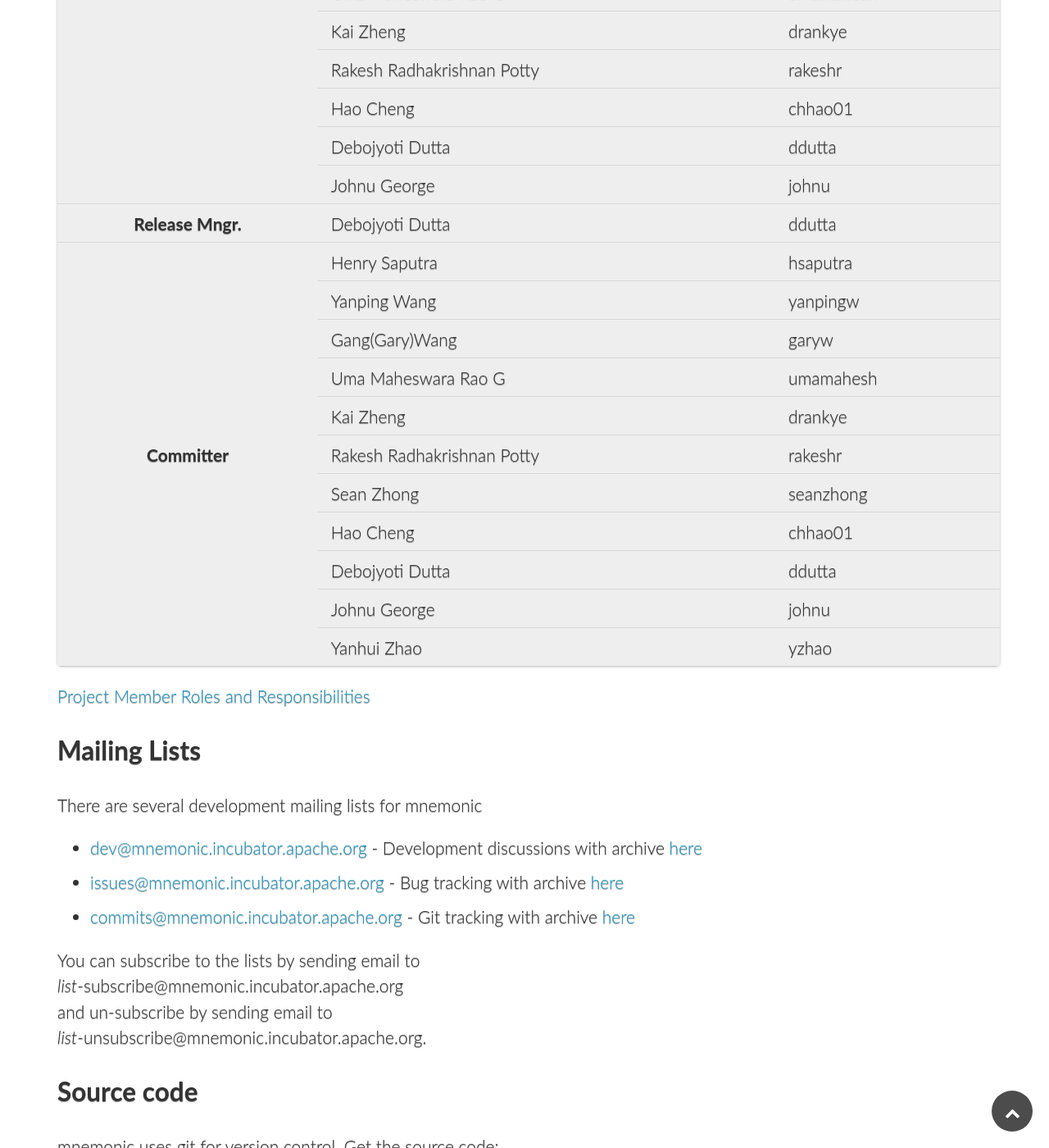
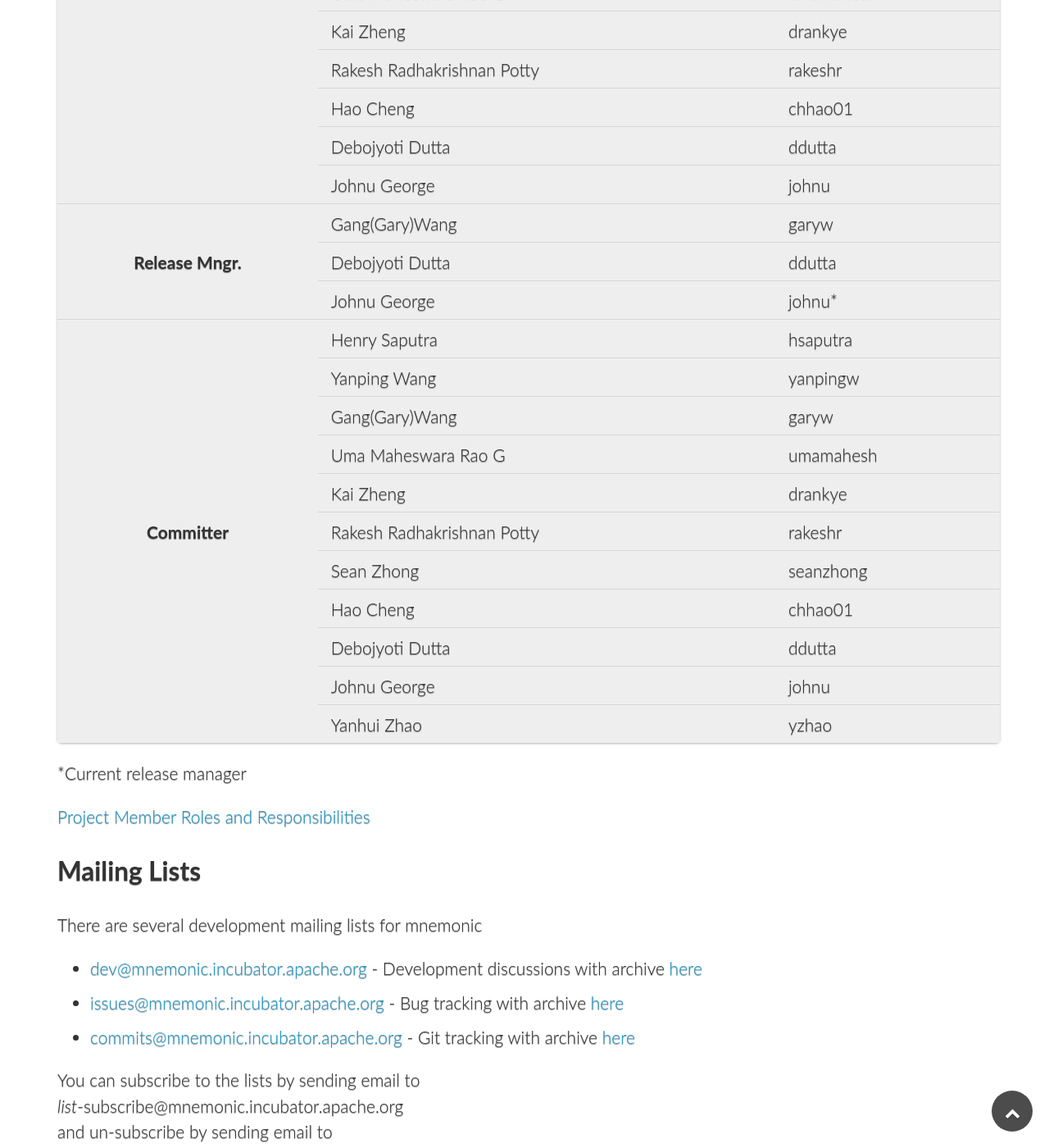
Before and after one commit to apache/mnemonic-site, a Jekyll site: the page built from src/develop/index.md, in a window 1280 px wide and 1400 px high, scrolled down 1004 px. Shown: the whole window at 82% size. Built offline with Jekyll 4.4.1, drawn with Linux system fonts in a browser that asks for light colours; some web fonts are replaced.

Commit message:
MNEMONIC-349:Update release manager in website

```diff
--- a/src/develop/index.md
+++ b/src/develop/index.md
@@ -91,9 +91,17 @@
       <td style="text-align: left">johnu</td>
     </tr>
     <tr>
-      <td rowspan="1" style="text-align: center; font-weight:700">Release Mngr.</td>
+      <td rowspan="3" style="text-align: center; font-weight:700">Release Mngr.</td>
+      <td style="text-align: left">Gang(Gary)Wang</td>
+      <td style="text-align: left">garyw</td>
+    </tr>
+    <tr>
       <td style="text-align: left">Debojyoti Dutta</td>
       <td style="text-align: left">ddutta</td>
+    </tr>
+    <tr>
+      <td style="text-align: left">Johnu George</td>
+      <td style="text-align: left">johnu*</td>
     </tr>
     <tr>
       <td rowspan="11" style="text-align: center; font-weight:700">Committer</td>
@@ -143,6 +151,8 @@
   </tbody>
 </table>
 
+*Current release manager
+
 [Project Member Roles and Responsibilities](https://incubator.apache.org/policy/roles_and_responsibilities.html){:target="_blank"}
 
 
```
